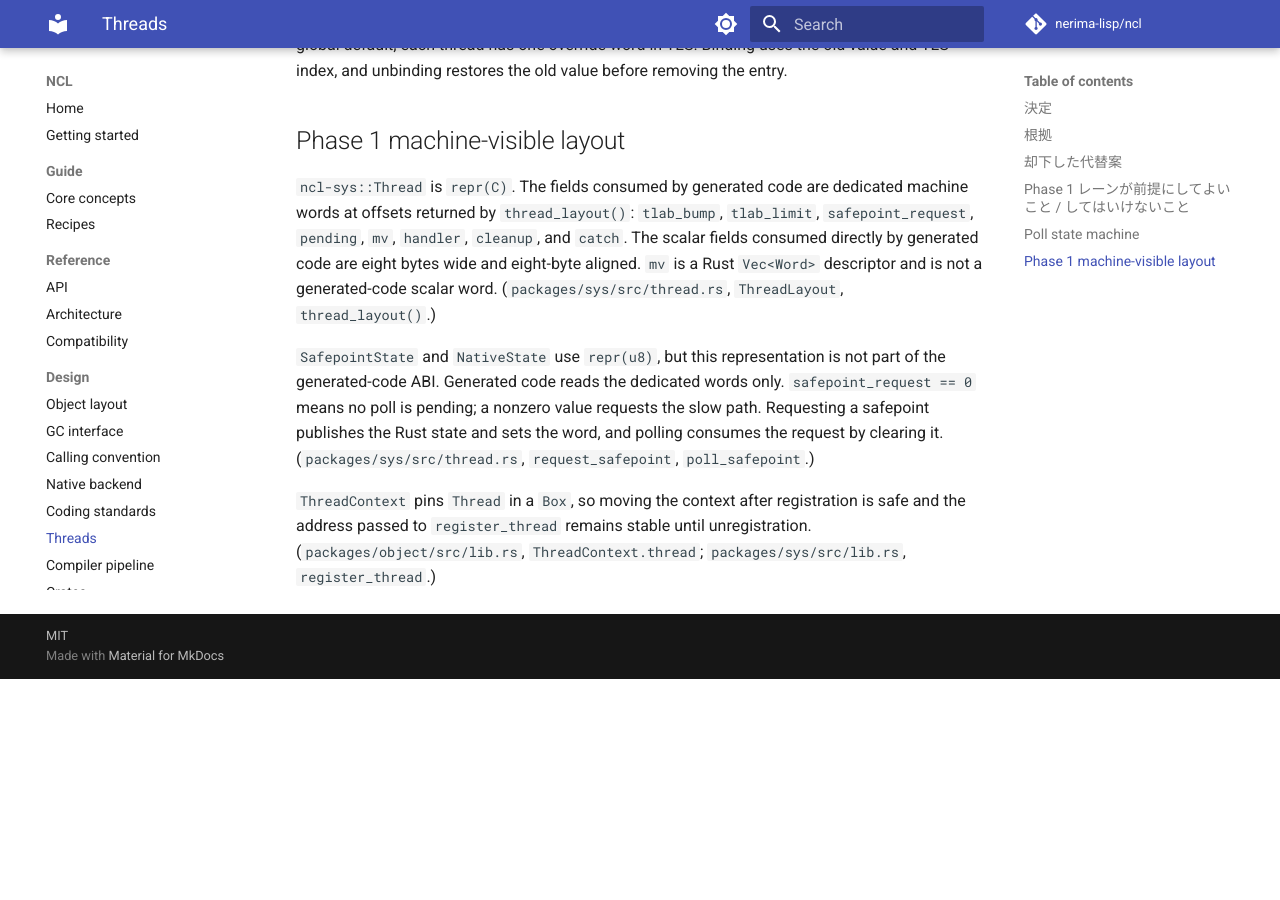
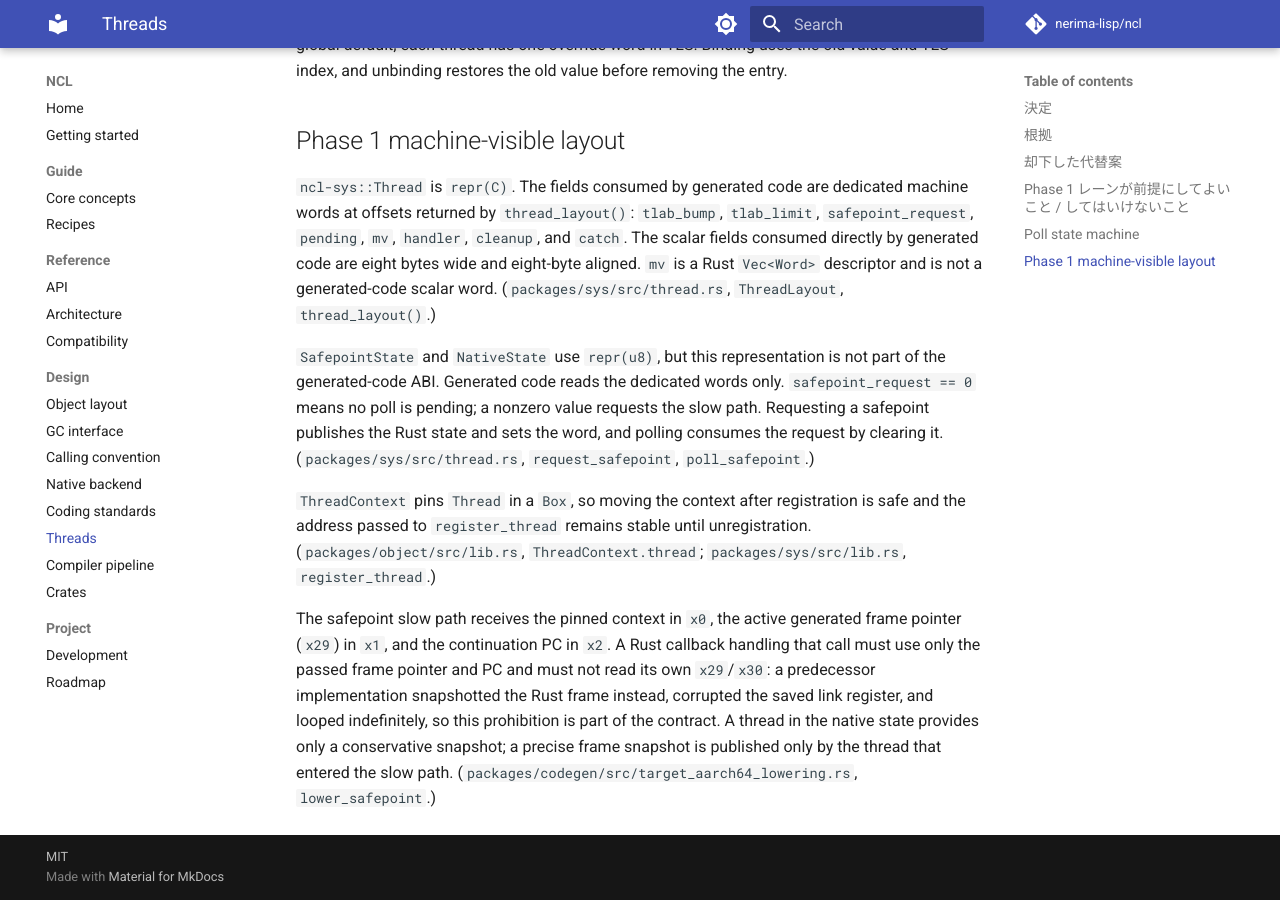
Before and after one commit to nerima-lisp/ncl, an MkDocs documentation site: the page built from docs/src/design/threads.md, in a window 1280 px wide and 900 px high, scrolled down 1876 px. Built offline with MkDocs 1.6.1 and Material for MkDocs 9.7.7, drawn with Linux system fonts in a browser that asks for light colours; comment, search, counter and statistics services are not loaded; before the commit the page ends 2555 px from its top, so only the background shows below that.

Commit message:
docs(design): safepoint slow path ABI (ctx, fp, pc) and frame word 2 implementation status

```diff
--- a/docs/src/design/threads.md
+++ b/docs/src/design/threads.md
@@ -44,3 +44,5 @@ The OS wrappers expose mutex lock/unlock, condition wait/signal/broadcast, semap
 `SafepointState` and `NativeState` use `repr(u8)`, but this representation is not part of the generated-code ABI. Generated code reads the dedicated words only. `safepoint_request == 0` means no poll is pending; a nonzero value requests the slow path. Requesting a safepoint publishes the Rust state and sets the word, and polling consumes the request by clearing it. (`packages/sys/src/thread.rs`, `request_safepoint`, `poll_safepoint`.)
 
 `ThreadContext` pins `Thread` in a `Box`, so moving the context after registration is safe and the address passed to `register_thread` remains stable until unregistration. (`packages/object/src/lib.rs`, `ThreadContext.thread`; `packages/sys/src/lib.rs`, `register_thread`.)
+
+The safepoint slow path receives the pinned context in `x0`, the active generated frame pointer (`x29`) in `x1`, and the continuation PC in `x2`. A Rust callback handling that call must use only the passed frame pointer and PC and must not read its own `x29`/`x30`: a predecessor implementation snapshotted the Rust frame instead, corrupted the saved link register, and looped indefinitely, so this prohibition is part of the contract. A thread in the native state provides only a conservative snapshot; a precise frame snapshot is published only by the thread that entered the slow path. (`packages/codegen/src/target_aarch64_lowering.rs`, `lower_safepoint`.)
```
Also changed, not shown: docs/src/design/calling-convention.md (+1 -1 lines), docs/src/design/gc-interface.md (+2 -0 lines), docs/src/design/native-backend.md (+2 -2 lines).
